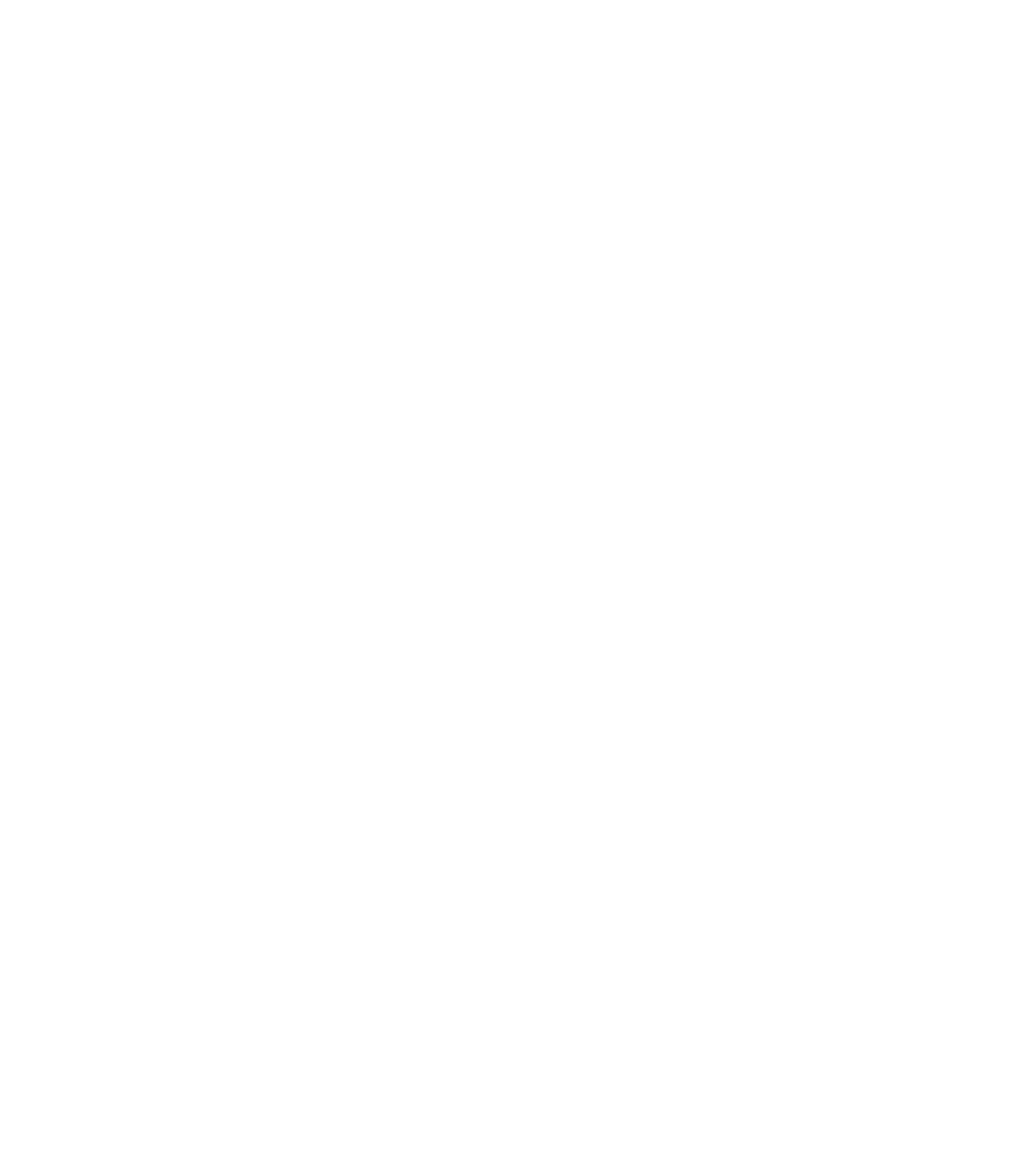
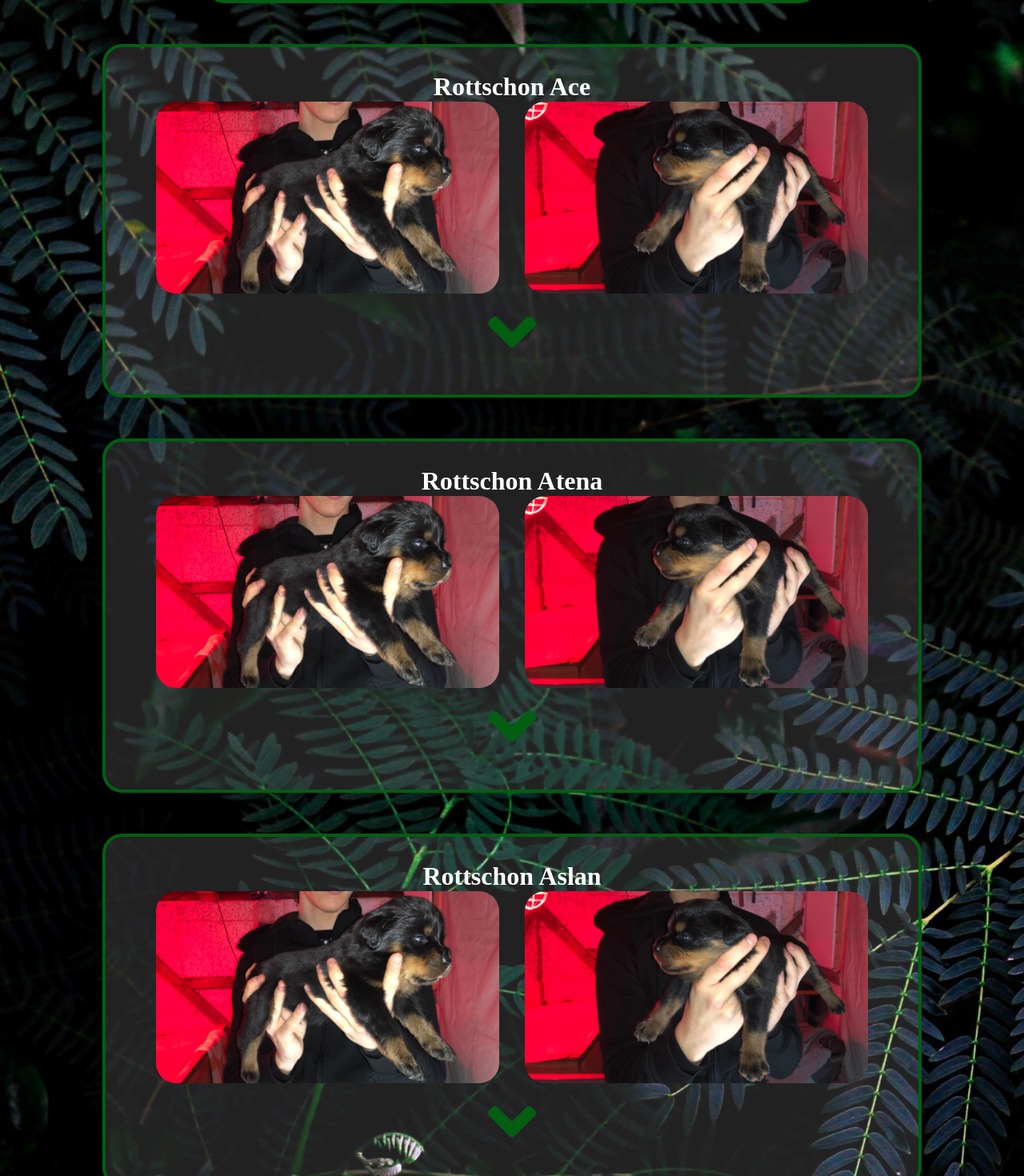
Before and after one commit to ROTTSCHON/Tara, a React (Create React App) app: page /Vectra/Sale in a window 1280 px wide. Before the commit this address had no page. Shown: the part 220-1690 px from the top of the page at 80% size. Before the commit the page ends 800 px from the top, so only its background shows below. Built offline with nearby package versions, Linux system fonts and the light colour scheme; a web font is replaced by a local one.

Commit message:
breeding

```diff
--- a/src/App.js
+++ b/src/App.js
@@ -7,6 +7,7 @@ import {
 } from "react-router-dom";
 import Home from './Pages/Home/home';
 import Breeding from './Pages/Breeding/breeding';
+import Sale from './Pages/Sale/sale';
 
 function App() {
   return (
@@ -15,6 +16,7 @@ function App() {
     <Routes>
     <Route exact path="/Vectra" element={<><Home/></>}/>
     <Route exact path="/Vectra/Breeding" element={<><Breeding/></>}/>
+    <Route exact path="/Vectra/Sale" element={<><Sale/></>}/>
     </Routes>
     </div>
     </Router>
--- a/src/Components/NavBar/navbarData.js
+++ b/src/Components/NavBar/navbarData.js
@@ -16,7 +16,7 @@ export const navbarData = [
     },
     {
         title: "FOR SALE",
-        path: "/Vectra/Sales",
+        path: "/Vectra/Sale",
         icon: <FaIcons.FaDog/>,
         cName: 'nav-text'
     },
--- /dev/null
+++ b/src/Components/Puppies/puppies.css
@@ -0,0 +1,75 @@
+.puppy-container
+{
+    width: 80vw;
+    display: flex;
+    flex-direction: column;
+    justify-content: center;
+    align-content: center;
+    text-align: center;
+    align-items: center;
+    background-color: rgba(255, 255, 255, 0.13);
+    border: 4px solid rgb(3, 94, 18);
+    padding: 3%;
+    border-radius: 25px;
+    margin-top: 5%;
+}
+.puppy-container > h1
+{
+    color: white;
+    font-size: 3Atena;
+}
+.puppy-big-container
+{
+    border-radius: 25px;
+    border: 4px solid white;
+}
+
+.puppy-image
+{
+    width: 45%;
+    height: 30vh;
+    border-radius: 25px;
+}
+.puppy-image-container
+{
+    width: 100%;
+    display: flex;
+    justify-content: space-evenly;
+}
+.Ace,
+.Atena,
+.Aslan
+{
+    height: 0px;
+    transition: 850ms;
+
+}
+.Ace > img,
+.Atena > img,
+.Aslan > img
+{
+    height: 0px;
+    width: 0px;
+}
+.Ace-active,
+.Atena-active,
+.Aslan-active
+{
+    display: flex;
+    justify-content: center;
+    align-content: center;
+    width: 100%;
+    height: 40vh;
+    transition: 850ms;
+    width: 70vw;
+
+}
+.Ace-active > img,
+.Atena-active> img,
+.Aslan-active > img
+{
+    width:100%;
+    height: 100%;
+    border-radius: 25px;
+    transition: 850ms;
+}
--- /dev/null
+++ b/src/Components/Puppies/puppies.js
@@ -0,0 +1,58 @@
+import React, { useState } from 'react'
+import "./puppies.css"
+import { FaAngleRight } from 'react-icons/fa'
+
+function Puppies({ puppiesData }) {
+    const [Ace, setAce] = useState(false)
+    const showAce = () => setAce(!Ace)
+    const [Atena, setAtena] = useState(false)
+    const showAtena = () => setAtena(!Atena)
+    const [Aslan, setAslan] = useState(false)
+    const showAslan = () => setAslan(!Aslan)
+    return (
+        <div>
+            {puppiesData.map((puppy, index) => {
+                return (
+                    <div className='cards-puppy' key={index}>
+                        <div className='puppy-container'>
+                            <h1>{puppy.Ace.name}</h1>
+                            <div className='puppy-image-container'>
+                                <img src={puppy.Ace.front} alt='front-puppy' className='puppy-image' />
+                                <img src={puppy.Ace.side} alt='side-puppy' className='puppy-image' />
+                            </div>
+                            <FaAngleRight className={Ace ? 'arrow arrow-details-down' : 'arrow arrow-details'} onClick={showAce} />
+                            <div className={Ace ? 'Ace-active' : 'Ace'}>
+                                <img src={puppy.Ace.pedigree} alt="pedigree"></img>
+                            </div>
+                        </div>
+                        <div className='puppy-container'>
+                            <h1>{puppy.Atena.name}</h1>
+                            <div className='puppy-image-container'>
+                                <img src={puppy.Atena.front} alt='front-puppy' className='puppy-image' />
+                                <img src={puppy.Atena.side} alt='side-puppy' className='puppy-image' />
+                            </div>
+                            <FaAngleRight className={Atena ? 'arrow arrow-details-down' : 'arrow arrow-details'} onClick={showAtena} />
+                            <div className={Atena ? 'Atena-active' : 'Atena'}>
+                                <img src={puppy.Atena.pedigree} alt="pedigree"></img>
+                            </div>
+                        </div>
+                        <div className='puppy-container'>
+                            <h1>{puppy.Aslan.name}</h1>
+                            <div className='puppy-image-container'>
+                                <img src={puppy.Aslan.front} alt='front-puppy' className='puppy-image' />
+                                <img src={puppy.Aslan.side} alt='side-puppy' className='puppy-image' />
+                            </div>
+                            <FaAngleRight className={Aslan ? 'arrow arrow-details-down' : 'arrow arrow-details'} onClick={showAslan} />
+                            <div className={Aslan ? 'Aslan-active' : 'Aslan'}>
+                                <img src={puppy.Aslan.pedigree} alt="pedigree"></img>
+                            </div>
+                        </div>
+                    </div>
+
+                )
+            })}
+        </div>
+    )
+}
+
+export default Puppies
--- /dev/null
+++ b/src/Components/TextData/puppiesData.js
@@ -0,0 +1,25 @@
+import aceFront from "../../images/1.jpg"
+import aceSide from "../../images/2.jpg"
+
+
+export const puppy = [
+        {
+            Ace:{
+            name:"Rottschon Ace",
+            front: aceFront,
+            side: aceSide,
+            pedigree: aceFront
+        },Atena:
+        {
+            name:"Rottschon Atena",
+            front: aceFront,
+            side: aceSide,
+            pedigree: aceFront
+        },Aslan:
+        {
+            name:"Rottschon Aslan",
+            front: aceFront,
+            side: aceSide,
+            pedigree: aceFront
+        }}
+    ]
--- /dev/null
+++ b/src/Pages/Sale/sale.js
@@ -0,0 +1,21 @@
+import React from 'react'
+import Footer from '../../Components/Footer/footer'
+import Header from '../../Components/Header/header'
+import NavBar from '../../Components/NavBar/navbar'
+import Navbarpc from '../../Components/NavbarPc/Navbarpc'
+import Puppies from '../../Components/Puppies/puppies'
+import { puppy } from '../../Components/TextData/puppiesData'
+
+const Sale = () => {
+    return (
+        <div className='sale page'>
+            <Header/>
+            <Navbarpc/>
+            <NavBar/>
+            <Puppies puppiesData={puppy}/>
+            <Footer/>
+        </div>
+    )
+}
+
+export default Sale
```
Also changed, not shown: src/Pages/Sale/sale.css (added).
